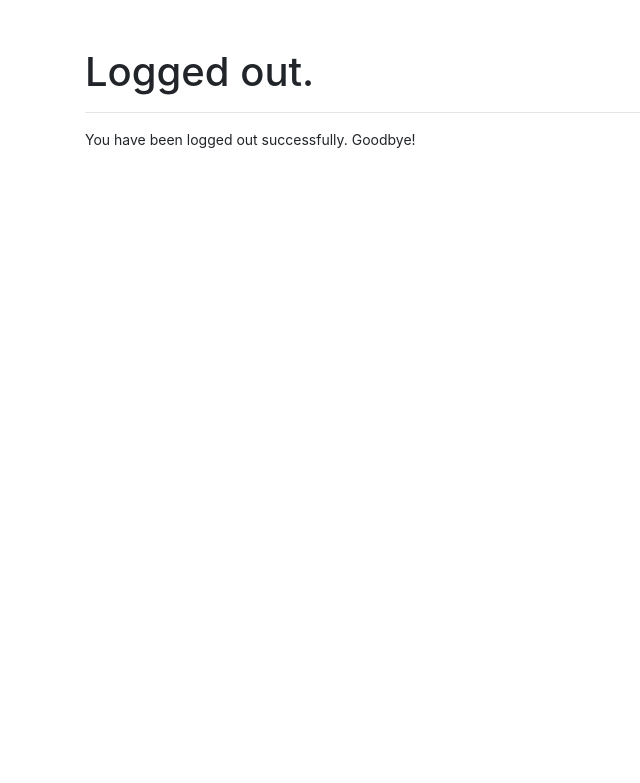
After one commit to danbrodsky/Pantoptes, a PHP site: page /loggedout.php in a window 1280 px wide. The commit adds this page. Shown: the top 783 px of the page, without its empty margins (0-640 px from the left). Run offline with PHP 8.4, Linux system fonts and the light colour scheme.

Commit message:
Added logged out page.

```diff
--- a/include_head.php
+++ b/include_head.php
@@ -31,7 +31,7 @@
     <a class="navbar-brand col-sm-3 col-md-2 mr-0" href="#">Panoptes</a>
     <ul class="navbar-nav px-3">
         <li class="nav-item text-nowrap">
-            <a class="nav-link" href="#">Sign out <i data-feather="log-out"></i> </a>
+            <a class="nav-link" href="/loggedout.php">Sign out <i data-feather="log-out"></i> </a>
         </li>
     </ul>
 
--- /dev/null
+++ b/loggedout.php
@@ -0,0 +1,31 @@
+<?php
+/**
+ * Created by PhpStorm.
+ * User: agott
+ * Date: 2018-11-24
+ * Time: 14:25
+ */
+?>
+
+
+<?php
+// TODO: invalidate cookie
+?>
+
+<html>
+<head>
+    <title>Panoptes: Logged out</title>
+    <!-- Bootstrap core CSS -->
+    <link href="/css/bootstrap.min.css" rel="stylesheet">
+
+    <!-- Custom styles for this template -->
+    <link href="/css/dashboard.css" rel="stylesheet">
+</head>
+<body>
+<div class="container">
+    <h1 class="mt-lg-5">Logged out.</h1>
+    <hr/>
+    <p>You have been logged out successfully. Goodbye!</p>
+</div>
+</body>
+</html>
```
